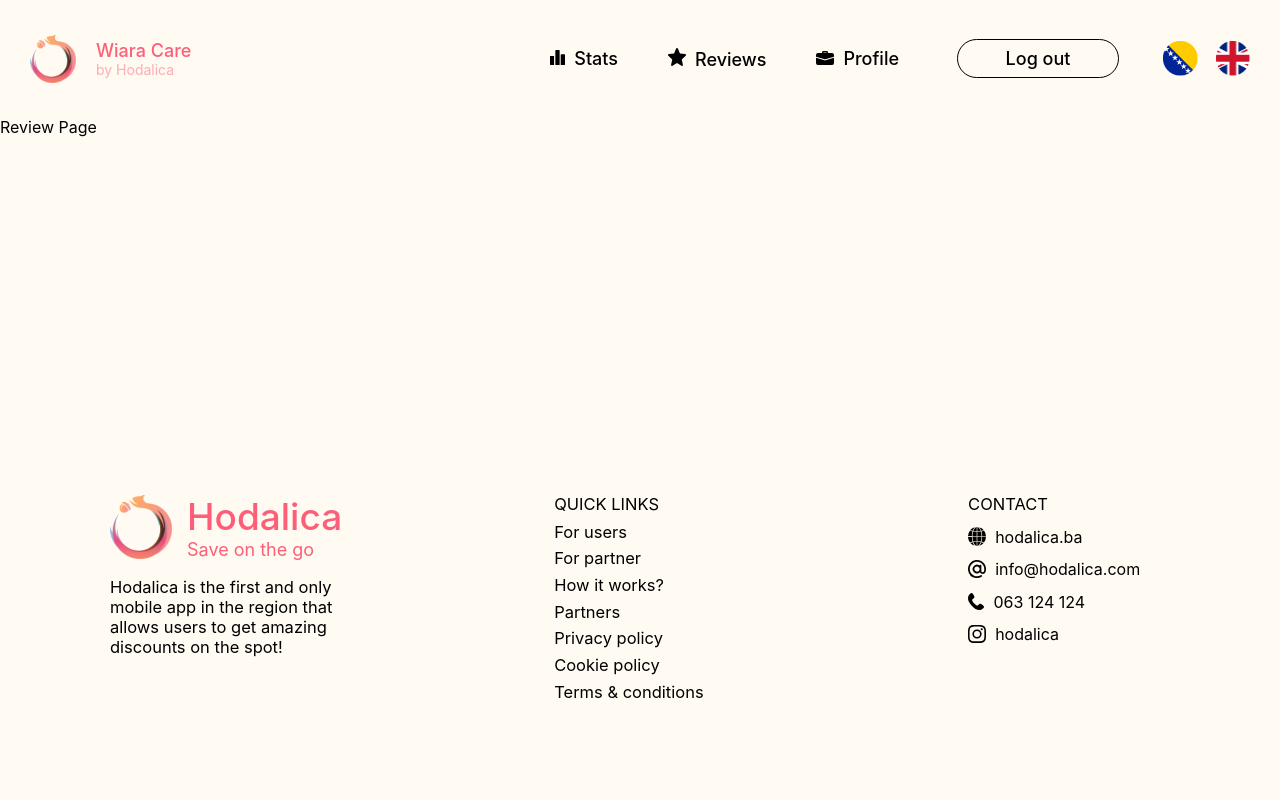
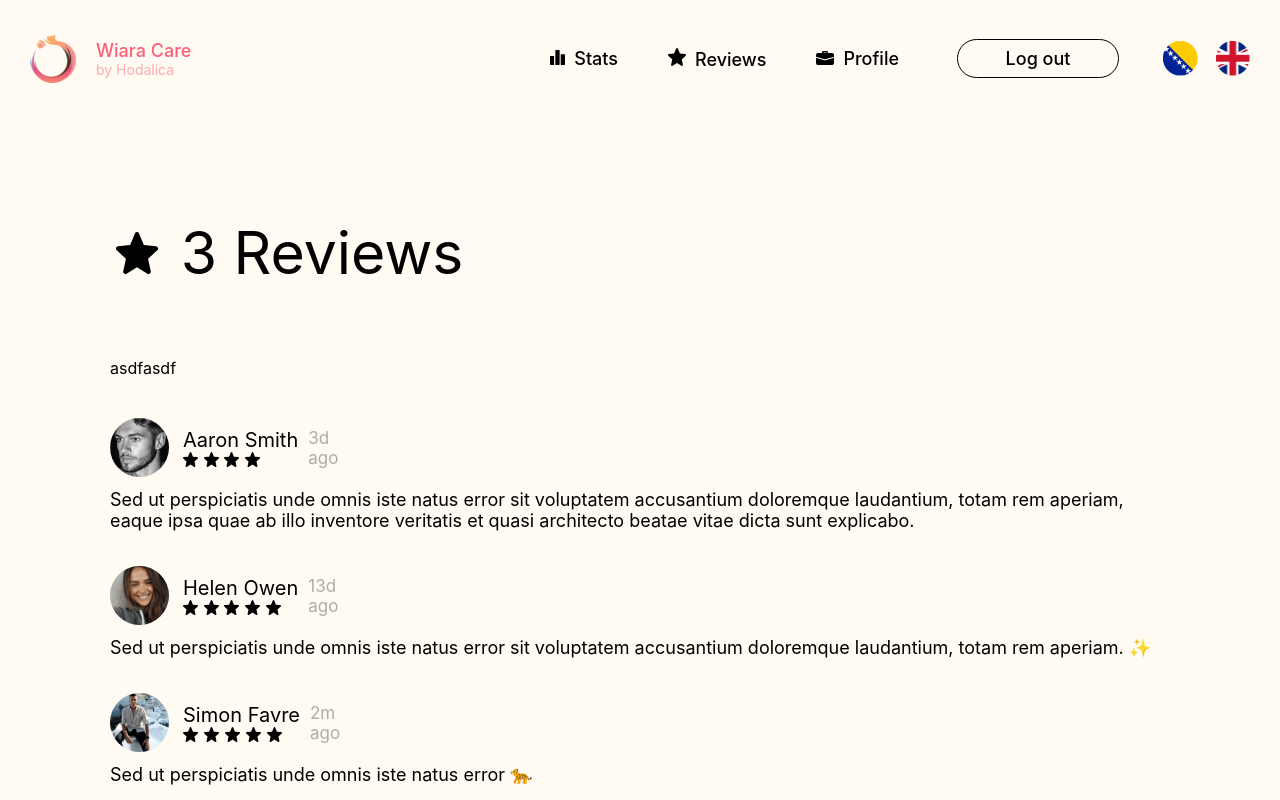
Before and after one commit to unios-team/hodalica, a React (Create React App) app: page /review in a window 1280 px wide. Shown: the top 800 px of the page. Built offline with nearby package versions, Linux system fonts and the light colour scheme.

Commit message:
feat: complete reviews page

```diff
--- /dev/null
+++ b/src/components/custom/DatePickerGroup/DatePickerGroup.tsx
@@ -0,0 +1,7 @@
+import React from "react";
+
+const DatePickerGroup = () => {
+  return <div>asdfasdf</div>;
+};
+
+export default DatePickerGroup;
--- /dev/null
+++ b/src/components/reviews/ReviewItems.tsx
@@ -0,0 +1,45 @@
+import { ReviewSVG } from "components/custom/CustomSVG";
+import React from "react";
+import {
+  ReviewAvatarDiv,
+  ReviewDesc,
+  ReviewItemDiv,
+  ReviewItemGroup,
+  Reviews,
+  ReviewShowDiv,
+  ReviewUserName,
+} from "./StyledReview";
+
+type ReviewData = {
+  data: any;
+};
+
+const ReviewItems = ({ data }: ReviewData) => {
+  const DrawReview = (i: any) => {
+    let t;
+    const data = [];
+    for (t = 0; t < i; t++) {
+      data.push(<ReviewSVG key={t} />);
+    }
+    return data;
+  };
+  return (
+    <ReviewItemGroup>
+      {data.map((item: any, key: any) => (
+        <ReviewItemDiv key={key}>
+          <ReviewAvatarDiv>
+            <img src={item?.avatar} alt="avatar" />
+            <ReviewShowDiv>
+              <ReviewUserName>{item?.name}</ReviewUserName>
+              <Reviews>{DrawReview(item?.review)}</Reviews>
+            </ReviewShowDiv>
+            <span>{item?.when}</span>
+          </ReviewAvatarDiv>
+          <ReviewDesc>{item?.desc}</ReviewDesc>
+        </ReviewItemDiv>
+      ))}
+    </ReviewItemGroup>
+  );
+};
+
+export default ReviewItems;
--- /dev/null
+++ b/src/components/reviews/StyledReview.tsx
@@ -0,0 +1,50 @@
+import styled from "styled-components";
+
+export const ReviewsDiv = styled.div`
+  margin: 100px auto 200px auto;
+`;
+
+export const ReviewItemGroup = styled.div`
+  display: flex;
+  flex-direction: column;
+`;
+
+export const ReviewItemDiv = styled.div`
+  margin-top: 35px;
+`;
+
+export const ReviewAvatarDiv = styled.div`
+  display: flex;
+  align-items: center;
+  img {
+    width: 59px;
+    margin-right: 14px;
+  }
+  span {
+    font-size: 17px;
+    color: #00000050;
+    margin-left: 10px;
+    width: 50px;
+  }
+`;
+
+export const ReviewUserName = styled.div`
+  font-size: 20px;
+`;
+
+export const ReviewDesc = styled.div`
+  font-size: 18px;
+  margin-top: 12px;
+`;
+
+export const ReviewShowDiv = styled.div``;
+
+export const Reviews = styled.div`
+  width: 90%;
+  svg {
+    width: 15px;
+    height: 15px;
+  }
+  display: grid;
+  grid-template-columns: 1fr 1fr 1fr 1fr 1fr;
+`;
--- a/src/data/en.json
+++ b/src/data/en.json
@@ -46,5 +46,8 @@
   },
   "profile": {
     "title": "Profile"
+  },
+  "review": {
+    "title": "Reviews"
   }
 }
--- a/src/layouts/StyledLayout.tsx
+++ b/src/layouts/StyledLayout.tsx
@@ -14,3 +14,7 @@ export const PageTitle = styled.div`
   }
   margin-bottom: 70px;
 `;
+
+export const DatePickerDiv = styled.div`
+  margin: 5px 0;
+`;
--- a/src/views/ReviewPage.tsx
+++ b/src/views/ReviewPage.tsx
@@ -1,7 +1,55 @@
+import { ReviewSVG } from "components/custom/CustomSVG";
+import DatePickerGroup from "components/custom/DatePickerGroup/DatePickerGroup";
+import ReviewItems from "components/reviews/ReviewItems";
+import { ReviewsDiv } from "components/reviews/StyledReview";
+import { Container, DatePickerDiv, PageTitle } from "layouts/StyledLayout";
 import React from "react";
+import { useTranslation } from "react-i18next";
+
+import avatar1 from "assets/avatar/7.png";
+import avatar2 from "assets/avatar/8.png";
+import avatar3 from "assets/avatar/9.png";
+
+const reviewData = [
+  {
+    avatar: avatar1,
+    name: "Aaron Smith",
+    review: 4,
+    when: "3d ago",
+    desc: "Sed ut perspiciatis unde omnis iste natus error sit voluptatem accusantium doloremque laudantium, totam rem aperiam, eaque ipsa quae ab illo inventore veritatis et quasi architecto beatae vitae dicta sunt explicabo. ",
+  },
+  {
+    avatar: avatar2,
+    name: "Helen Owen",
+    review: 5,
+    when: "13d ago",
+    desc: "Sed ut perspiciatis unde omnis iste natus error sit voluptatem accusantium doloremque laudantium, totam rem aperiam. ✨",
+  },
+  {
+    avatar: avatar3,
+    name: "Simon Favre",
+    review: 5,
+    when: "2m ago",
+    desc: "Sed ut perspiciatis unde omnis iste natus error 🐆",
+  },
+];
 
 const ReviewPage: React.FC = () => {
-  return <div>Review Page</div>;
+  const { t } = useTranslation();
+  return (
+    <Container>
+      <ReviewsDiv>
+        <PageTitle>
+          <ReviewSVG />
+          {reviewData.length} {t("review.title")}
+        </PageTitle>
+        <DatePickerDiv>
+          <DatePickerGroup />
+        </DatePickerDiv>
+        <ReviewItems data={reviewData} />
+      </ReviewsDiv>
+    </Container>
+  );
 };
 
 export default ReviewPage;
```
